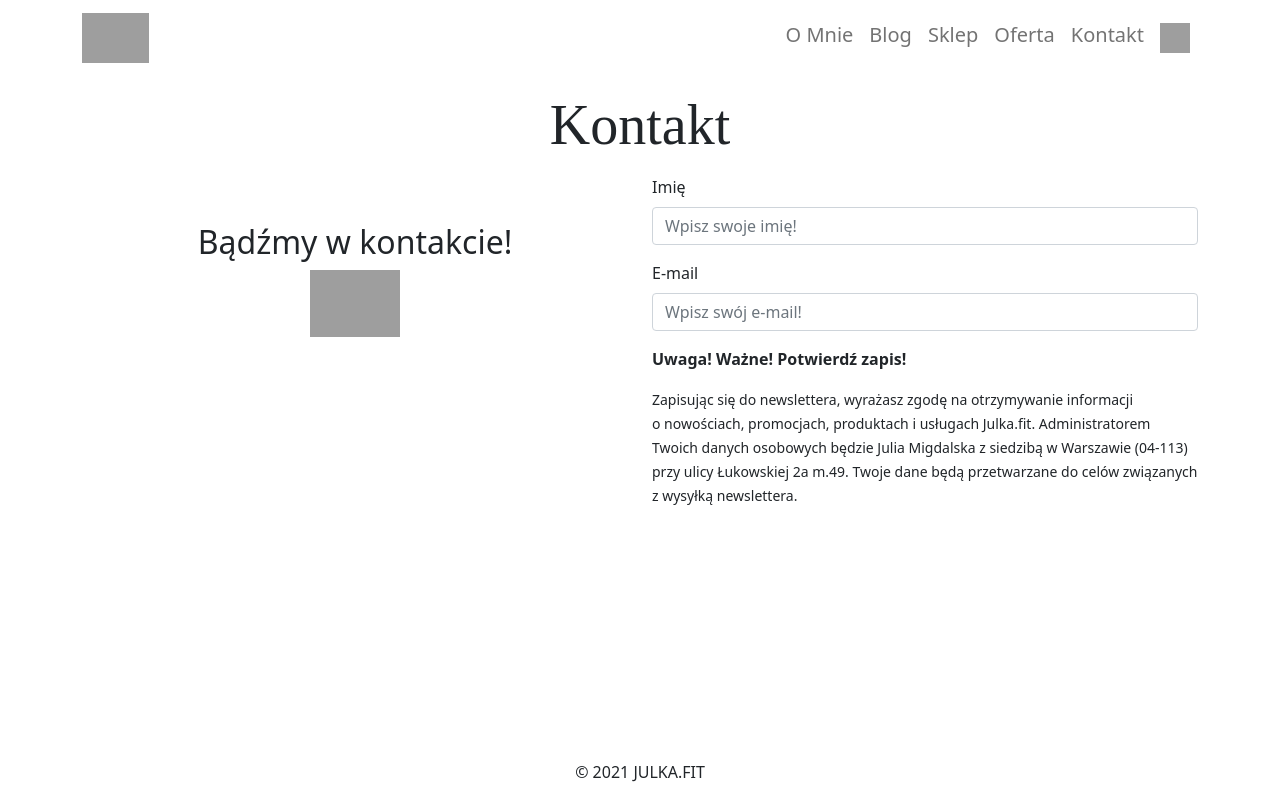
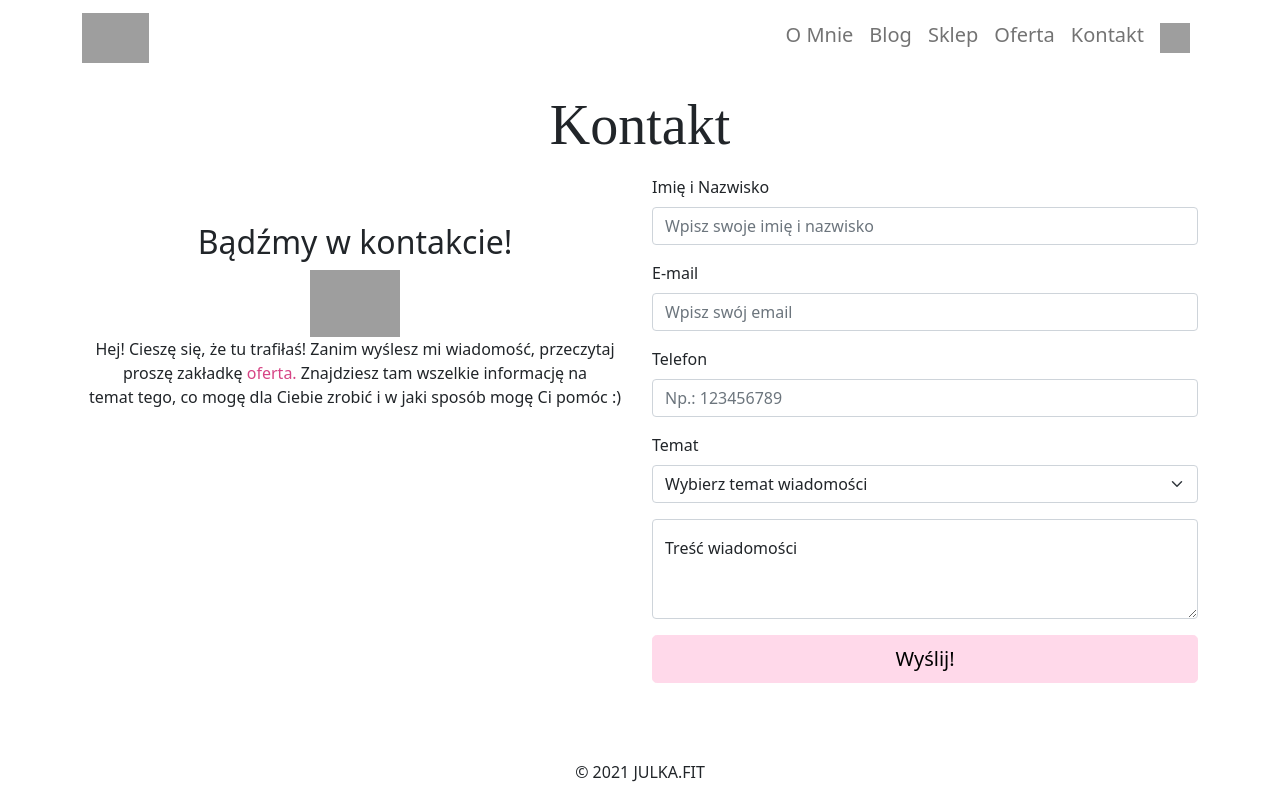
Before and after one commit to Baz00k/julka-fit-next, a Next.js app: page /kontakt in a window 1280 px wide. Built offline with nearby package versions, Linux system fonts and the light colour scheme; grey boxes are pictures that could not be loaded; a web font is replaced by a local one.

Commit message:
update contact page

```diff
--- a/pages/kontakt.js
+++ b/pages/kontakt.js
@@ -1,11 +1,53 @@
 import DefaultLayout from "../layouts/defaultLayout"
-import { Container, Row, Col, Form } from "react-bootstrap";
-import { useRouter } from 'next/router';
+import { Container, Row, Col } from "react-bootstrap"
+import { useRouter } from 'next/router'
+import { useEffect, useRef, useState } from "react"
+import Link from "next/link"
 import PageTitle from "../components/pageTitle";
+import * as yup from 'yup'
+import ContactForm from "../components/contactForm"
+
+const schema = yup.object().shape({
+    fullname: yup.string().min(3, "Proszę wpisać poprawne imię i nazwisko!").max(50, "Imię i nazwisko za długie. Proszę wpisać poprawne imię i nazwisko!").matches(/[A-Za-z]/, "Proszę wpisać imię i nazwisko!").required("Proszę wpisać imię i nazwisko!"),
+    phone: yup.string().min(9, "Numer telefonu za krótki! Proszę wpisać poprawny numer telefonu!").max(9, "Numer telefonu za długi! Proszę wpisać poprawny numer telefonu!").matches(/[0-9]{9}/, "Proszę wpisać poprawny numer telefonu!").required("Proszę wpisać numer telefonu!"),
+    email: yup.string().email("Proszę wpisać poprawny adres e-mail!").required("Proszę wpisać adres e-mail!"),
+    message: yup.string().min(10, "Wiadomość za krótka, proszę umieścić więcej informacji!").required("Wiadomość nie może być pusta!"),
+    topic: yup.number().integer().min(1, "Proszę wybrać temat wiadomości!")
+});
 
 function Kontakt() {
+
+    const [topic, setTopic] = useState(0);
+    const [info, setInfo] = useState(false);
+    const [warning, setWarning] = useState(false);
     const router = useRouter();
-    const { temat } = router.query;
+    const formRef = useRef();
+
+    useEffect(() => {
+        const { temat } = router.query;
+        switch (temat) {
+            case "jadlospis":
+                setTopic(1);
+                break;
+
+            case "jadlospis-14":
+                setTopic(2);
+                break;
+
+            case "wspolpraca":
+                setTopic(3);
+                break;
+
+            default:
+                setTopic(0);
+                break;
+        }
+    }, [router.query]);
+
+    useEffect(() => {
+        formRef.current.setFieldValue("topic", topic);
+    }, [topic])
+
     return (
         <DefaultLayout title='Kontakt - Julia Migdalska'>
             <Container className='justify-content-center'>
@@ -19,40 +61,83 @@ function Kontakt() {
                             className="img-fluid"
                             width={90}
                         />
+                        <p className={topic ? "d-none" : undefined}>
+                            Hej! Cieszę się, że tu trafiłaś! Zanim wyślesz mi wiadomość,
+                            przeczytaj proszę zakładkę&nbsp;
+                            <Link href="/oferta">oferta. </Link>
+                            Znajdziesz tam wszelkie informację na temat&nbsp;tego,
+                            co&nbsp;mogę dla Ciebie zrobić i&nbsp;w&nbsp;jaki sposób mogę
+                            Ci&nbsp;pomóc&nbsp;:)
+                        </p>
+                        <p className={topic ? undefined : "d-none"}>
+                            Hej! Cieszę się, że tu trafiłaś! W tym miejscu możesz napisać
+                            do mnie wiadomość w sprawie współpracy na którą się zdecydowałaś,
+                            a ja skontaktuję się z tobą najszybciej jak będę mogła!
+                        </p>
                     </Col>
                     <Col>
-                        <Form method='post' action="https://mautic.julka.fit/form/submit?formId=3" encType="multipart/form-data">
-                            <Form.Group controlId='imie' className="mb-3">
-                                <Form.Label>Imię</Form.Label>
-                                <Form.Control type='text' name='mauticform[imie]' placeholder='Wpisz swoje imię!' required />
-                            </Form.Group>
-                            <Form.Group controlId='email' className="mb-3">
-                                <Form.Label>E-mail</Form.Label>
-                                <Form.Control type='email' pattern="[a-z0-9._%+-]+@[a-z0-9.-]+\.[a-z]{2,}$" name='mauticform[email]' placeholder='Wpisz swój e-mail!' required />
-                            </Form.Group>
-                            <Form.Group className="mb-3">
-                                <Form.Control type='hidden' name="mauticform[formId]" value="3" />
-                                <p className='mb-3'><b>Uwaga! Ważne! Potwierdź zapis!</b></p>
-                                <p>
-                                    <small>
-                                        Zapisując&nbsp;się do&nbsp;newslettera, wyrażasz zgodę
-                                        na&nbsp;otrzymywanie informacji o&nbsp;nowościach,
-                                        promocjach, produktach i&nbsp;usługach&nbsp;Julka.fit.
-                                        Administratorem Twoich danych osobowych będzie
-                                        Julia&nbsp;Migdalska z&nbsp;siedzibą
-                                        w&nbsp;Warszawie&nbsp;(04-113) przy ulicy
-                                        Łukowskiej&nbsp;2a&nbsp;m.49. Twoje dane będą przetwarzane
-                                        do celów związanych z&nbsp;wysyłką&nbsp;newslettera.
-                                    </small>
-                                </p>
+                        <ContactForm
+                            innerRef={formRef}
+                            validationSchema={schema}
+                            onSubmit={(values, actions) => submitToAPI(values, actions)}
+                            initialValues={{
+                                fullname: '',
+                                phone: "",
+                                email: "",
+                                message: "",
+                                topic: topic
+                            }}
+                            topic={topic} />
 
-                            </Form.Group>
-                        </Form>
+                        {info && <div className='alert alert-success text-center my-3'>Wiadomość została wysłana!</div>}
+                        {warning && <div className='alert alert-danger text-center my-3'>Podczas wysyłania wiadomości wystąpił błąd. Spróbuj ponownie później!</div>}
                     </Col>
                 </Row>
             </Container>
         </DefaultLayout>
     );
+
+    async function submitToAPI(values, actions) {
+        setInfo(false);
+        setWarning(false);
+
+        let data = { ...values };
+        switch (values.topic) {
+            case "1":
+                data.topic = "Indywidualny jadłospis – 7 dni";
+                break;
+            case "2":
+                data.topic = "Indywidualny jadłospis – 14 dni";
+                break;
+            case "3":
+                data.topic = "Współpraca indywidualna miesięczna";
+                break;
+            case "4":
+                data.topic = "Inne";
+                break;
+
+            default:
+                break;
+        }
+        const settings = {
+            method: 'POST',
+            headers: {
+                'contentType': 'application/json'
+            },
+            mode: 'no-cors',
+            body: JSON.stringify(data)
+        }
+        const response = await fetch("https://api.julka.fit/contact", settings);
+
+        if (response) {
+            setInfo(true);
+            actions.resetForm();
+        } else {
+            setWarning(true);
+        }
+
+        return;
+    }
 }
 
 export default Kontakt;
```
